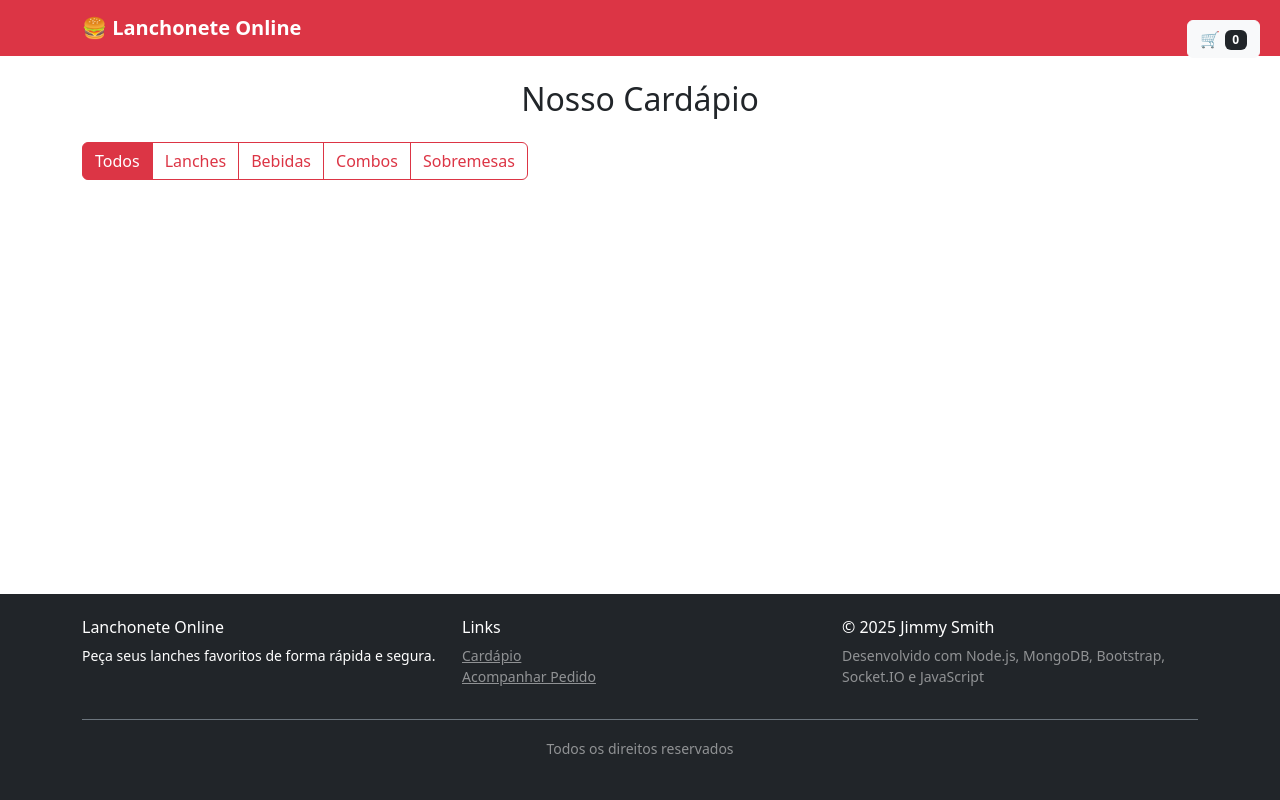
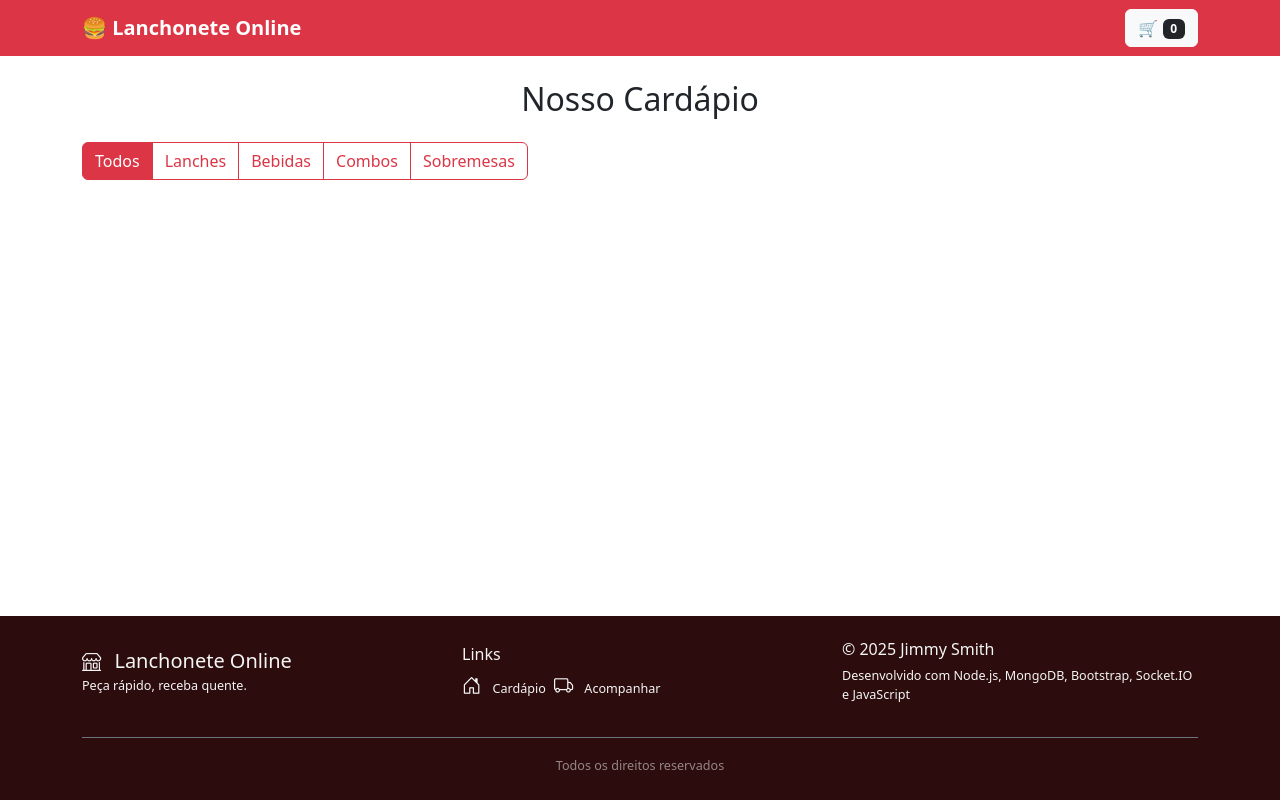
Before and after one commit to smithymmije/lanchonete-system-web, a plain HTML site: page frontend-client/index.html in a window 1280 px wide. Drawn offline with nearby package versions, Linux system fonts and the light colour scheme; files that its build step writes are made by us from their sources; no server answers.

Commit message:
layout client

```diff
--- a/frontend-client/index.html
+++ b/frontend-client/index.html
@@ -4,35 +4,35 @@
     <meta charset="UTF-8">
     <meta name="viewport" content="width=device-width, initial-scale=1.0">
     <title>Lanchonete - Peça Online</title>
-
-    <!-- Bootstrap 5 -->
     <link href="https://cdn.jsdelivr.net/npm/bootstrap@5.3.2/dist/css/bootstrap.min.css" rel="stylesheet">
     <link rel="stylesheet" href="assets/CSS/client.css">
+    <link rel="stylesheet" href="https://cdn.jsdelivr.net/npm/bootstrap-icons@1.10.5/font/bootstrap-icons.css">
 
-    <!-- Estilos extras -->
+    <!-- Estilos footer (não toca no client.css) -->
     <style>
-        /* Suaviza animações */
-        .produto-card { transition: transform .2s; cursor: pointer; }
-        .produto-card:hover { transform: translateY(-5px); }
-
-        /* Badge flutuante do carrinho */
-        .carrinho-badge {
-            position: fixed;
-            top: 20px;
-            right: 20px;
-            z-index: 1050;
+        /* Footer com paleta do projeto */
+        .footer-custom {
+            background: #2c0c0c; /* vermelho-escuro da marca */
+            color: #f5f5f5;
+            font-size: 0.9rem;
         }
-
-        /* QR Code no modal */
-        .qr-code { max-width: 300px; margin: 0 auto; }
-
-        /* Imagens dos produtos responsivas */
-        .card-img-top { height: 200px; object-fit: cover; }
-
-        /* Botões de filtro responsivos */
+        .footer-custom a {
+            color: #f5f5f5;
+            text-decoration: none;
+        }
+        .footer-custom a:hover {
+            color: #ffffff;
+        }
+        .footer-custom .bi {
+            font-size: 1.2rem;
+            margin-right: 0.5rem;
+        }
+        /* Centraliza no celular, 3 colunas em desktop */
         @media (max-width: 576px) {
-            .btn-group { display: flex; flex-direction: column; width: 100%; }
-            .btn-group .btn { border-radius: 0 !important; margin-bottom: .25rem; }
+            .footer-custom .row > div {
+                text-align: center !important;
+                margin-bottom: 1rem;
+            }
         }
     </style>
 </head>
@@ -52,7 +52,7 @@
     <main class="container my-4 flex-grow-1">
         <h2 class="text-center mb-4">Nosso Cardápio</h2>
 
-        <!-- Filtros (responsivo) -->
+        <!-- Filtros responsivos -->
         <div class="row mb-4">
             <div class="col-12">
                 <div class="btn-group flex-wrap" role="group">
@@ -69,32 +69,36 @@
         <div id="produtosContainer" class="row g-3"></div>
     </main>
 
-    <!-- FOOTER (não fixo) -->
-    <footer class="bg-dark text-white py-4 mt-auto">
+    <!-- FOOTER (não fixo, paleta vermelha) -->
+    <footer class="footer-custom py-4 mt-auto">
         <div class="container text-center text-md-start">
-            <div class="row">
-                <!-- Sobre -->
+            <div class="row align-items-center">
+                <!-- Logo / Texto -->
                 <div class="col-md-4 mb-3">
-                    <h6>Lanchonete Online</h6>
-                    <p class="small">Peça seus lanches favoritos de forma rápida e segura.</p>
+                    <h5 class="mb-1"><i class="bi bi-shop"></i> Lanchonete Online</h5>
+                    <p class="mb-0 small">Peça rápido, receba quente.</p>
                 </div>
-                <!-- Links -->
+
+                <!-- Links úteis -->
                 <div class="col-md-4 mb-3">
-                    <h6>Links</h6>
-                    <ul class="list-unstyled small">
-                        <li><a href="index.html" class="text-white-50">Cardápio</a></li>
-                        <li><a href="pedido.html" class="text-white-50">Acompanhar Pedido</a></li>
-                    </ul>
+                    <h6 class="mb-2">Links</h6>
+                    <div class="d-flex flex-column flex-md-row gap-2 justify-content-center justify-content-md-start">
+                        <a href="index.html" class="small"><i class="bi bi-house-door"></i> Cardápio</a>
+                        <a href="pedido.html" class="small"><i class="bi bi-truck"></i> Acompanhar</a>
+                    </div>
                 </div>
+
                 <!-- Tecnologias reais -->
                 <div class="col-md-4 mb-3">
-                    <h6>© 2025 Jimmy Smith</h6>
-                    <p class="small text-white-50">
+                    <h6 class="mb-2">© 2025 Jimmy Smith</h6>
+                    <p class="small mb-0">
                         Desenvolvido com Node.js, MongoDB, Bootstrap, Socket.IO e JavaScript
                     </p>
                 </div>
             </div>
-            <div class="text-center py-3 border-top border-secondary">
+
+            <!-- Linha inferior -->
+            <div class="text-center pt-3 mt-3 border-top border-secondary">
                 <span class="small text-white-50">Todos os direitos reservados</span>
             </div>
         </div>
```
